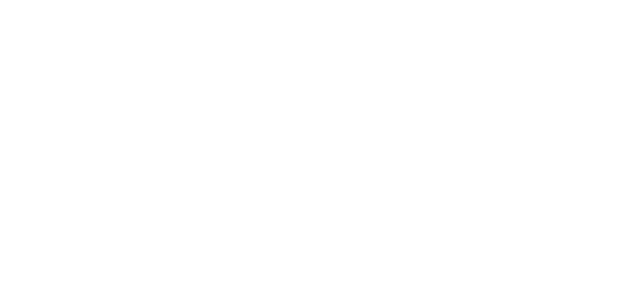
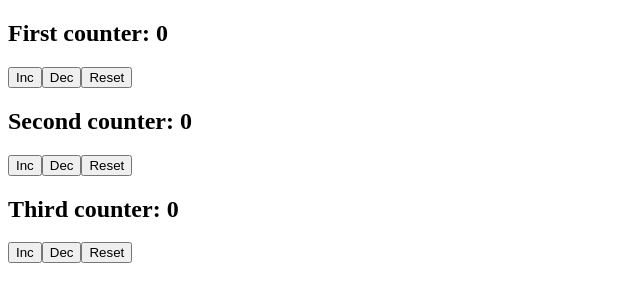
Before and after one commit to tar04/react_lessons_rerun, a React (Create React App) app: page / in a window 1280 px wide. Shown: the top 302 px of the page, without its empty margins (0-640 px from the left). Built offline with nearby package versions, Linux system fonts and the light colour scheme.

Commit message:
added hw5

```diff
--- a/src/App.js
+++ b/src/App.js
@@ -1,9 +1,60 @@
+import {useReducer} from "react";
+
+const init = (initState) => {
+    return {count1: initState, count2: initState, count3: initState}
+}
+
+const reducer = (state, action) => {
+    switch (action.type) {
+        case 'inc':
+            return {...state, count1: state.count1 + 1}
+        case 'dec':
+            return {...state, count1: state.count1 - 1}
+        case 'reset':
+            return {...state, count1: action.payload}
+        case 'inc2':
+            return {...state, count2: state.count2 + 1}
+        case 'dec2':
+            return {...state, count2: state.count2 - 1}
+        case 'reset2':
+            return {...state, count2: action.payload}
+        case 'inc3':
+            return {...state, count3: state.count3 + 1}
+        case 'dec3':
+            return {...state, count3: state.count3 - 1}
+        case 'reset3':
+            return {...state, count3: action.payload}
+        default:
+            return state
+    }
+}
+
 function App() {
-  return (
-    <div>
 
-    </div>
-  );
+    const [state, dispatch] = useReducer(reducer, 0, init);
+
+    return (
+        <div>
+            <div>
+                <h2>First counter: {state.count1}</h2>
+                <button onClick={() => dispatch({type: "inc"})}>Inc</button>
+                <button onClick={() => dispatch({type: "dec"})}>Dec</button>
+                <button onClick={() => dispatch({type: "reset", payload: 0})}>Reset</button>
+            </div>
+            <div>
+                <h2>Second counter: {state.count2}</h2>
+                <button onClick={() => dispatch({type: "inc2"})}>Inc</button>
+                <button onClick={() => dispatch({type: "dec2"})}>Dec</button>
+                <button onClick={() => dispatch({type: "reset2", payload: 0})}>Reset</button>
+            </div>
+            <div>
+                <h2>Third counter: {state.count3}</h2>
+                <button onClick={() => dispatch({type: "inc3"})}>Inc</button>
+                <button onClick={() => dispatch({type: "dec3"})}>Dec</button>
+                <button onClick={() => dispatch({type: "reset3", payload: 0})}>Reset</button>
+            </div>
+        </div>
+    );
 }
 
 export default App;
```
